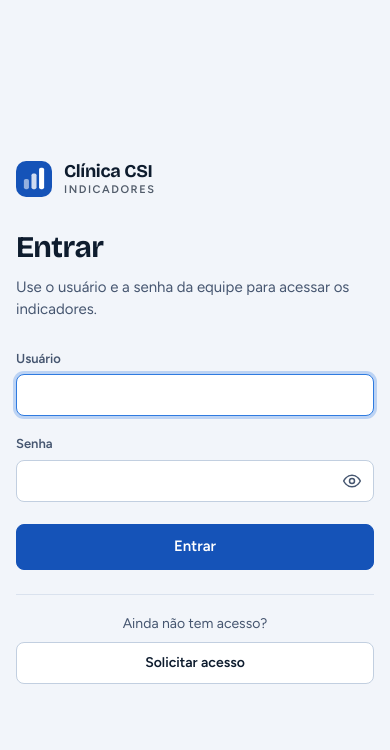
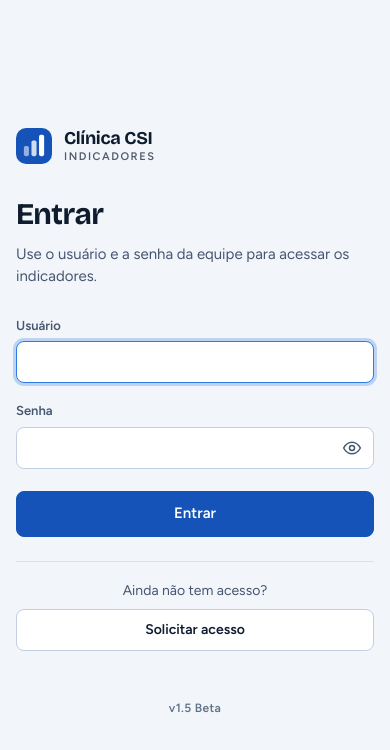
Before and after one commit to clinicacsiia/Indicadores, a Next.js app: page /login in a window 390 px wide. Shown: the top 750 px of the page. Built offline with nearby package versions, Linux system fonts and the light colour scheme.

Commit message:
Versão 1.5 Beta: número também na tela de login, com uma única fonte (lib/version.ts) para login e menu
Co-Authored-By: Claude Sonnet 5.5 <noreply@anthropic.com>
Claude-Session: https://claude.ai/code/session_01NjP1b7EuGYKYhw72j7GsXQ

```diff
--- a/app/globals.css
+++ b/app/globals.css
@@ -1217,6 +1217,15 @@ select {
   display: none;
   color: var(--ink);
 }
+.login-version {
+  display: none; /* no computador a versão fica no rodapé do painel azul; aqui só aparece no celular, onde o painel some */
+  margin-top: 20px;
+  text-align: center;
+  font-size: 12px;
+  font-weight: 600;
+  letter-spacing: 0.03em;
+  color: var(--ink-3);
+}
 .login-card h1 {
   font-size: 30px;
   font-weight: 700;
@@ -1748,6 +1757,9 @@ select {
   .login-mobile-brand {
     display: flex;
   }
+  .login-version {
+    display: block;
+  }
   .login-panel {
     min-height: 100vh;
   }
--- a/app/login/page.tsx
+++ b/app/login/page.tsx
@@ -1,6 +1,7 @@
 import type { Metadata } from "next";
 import { Brand } from "@/app/components/Brand";
 import { AcessoPanel } from "./AcessoPanel";
+import { APP_VERSION } from "@/lib/version";
 
 export const metadata: Metadata = { title: "Entrar" };
 
@@ -47,7 +48,7 @@ export default function LoginPage() {
           <p>Agendamentos, atendimentos finalizados e valores dos procedimentos num só lugar.</p>
         </div>
         <ArteIndicadores />
-        <div className="login-foot">Clínica CSI · Acesso restrito à equipe</div>
+        <div className="login-foot">Clínica CSI · Acesso restrito à equipe · v{APP_VERSION}</div>
       </section>
 
       <section className="login-panel">
@@ -56,6 +57,7 @@ export default function LoginPage() {
             <Brand />
           </div>
           <AcessoPanel />
+          <span className="login-version">v{APP_VERSION}</span>
         </div>
       </section>
     </main>
--- a/lib/version.ts
+++ b/lib/version.ts
@@ -1 +1,2 @@
-export const APP_VERSION = "1.4 beta";
+// Única fonte do número da versão: aparece na tela de login e no menu lateral. Ao mudar aqui, muda nos dois.
+export const APP_VERSION = "1.5 Beta";
```
